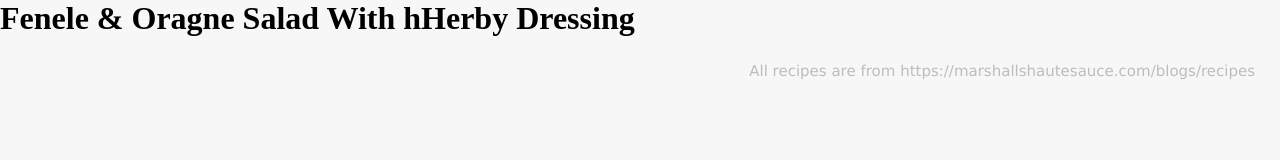
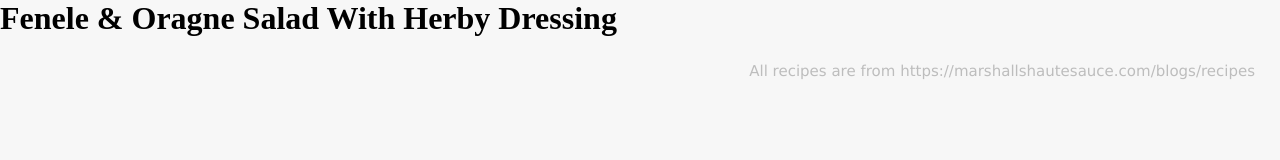
Before and after one commit to woh1wend/odin-recipes, a plain HTML site: page recipes/recipe2.html in a window 1280 px wide. Drawn offline with Linux system fonts and the light colour scheme.

Commit message:
Correct typo in text.

```diff
--- a/recipes/recipe2.html
+++ b/recipes/recipe2.html
@@ -3,13 +3,13 @@
 <head>
     <meta charset="UTF-8">
     <meta name="viewport" content="width=device-width, initial-scale=1.0">
-    <title>Fenele & Oragne Salad With hHerby Dressing</title>
+    <title>Fenele & Oragne Salad With Herby Dressing</title>
     <link rel="stylesheet" href="../style.css">
 </head>
 <body>
 
     <div class="title">
-        <h1>Fenele & Oragne Salad With hHerby Dressing</h1>
+        <h1>Fenele & Oragne Salad With Herby Dressing</h1>
     </div>
 
     <div class="image"></div>
```
